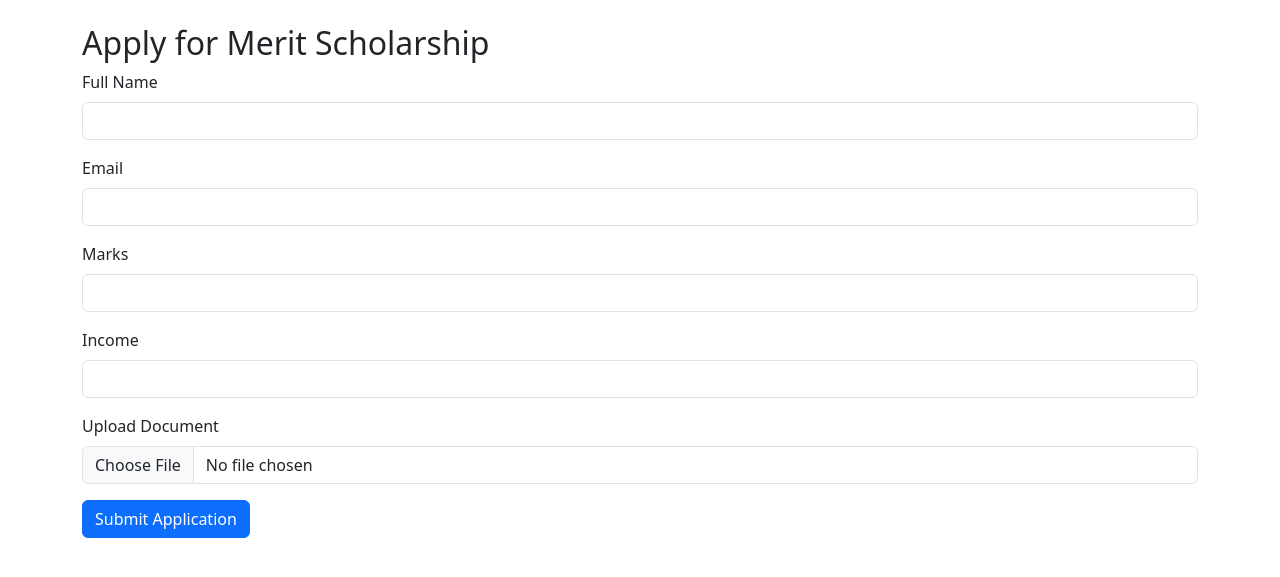
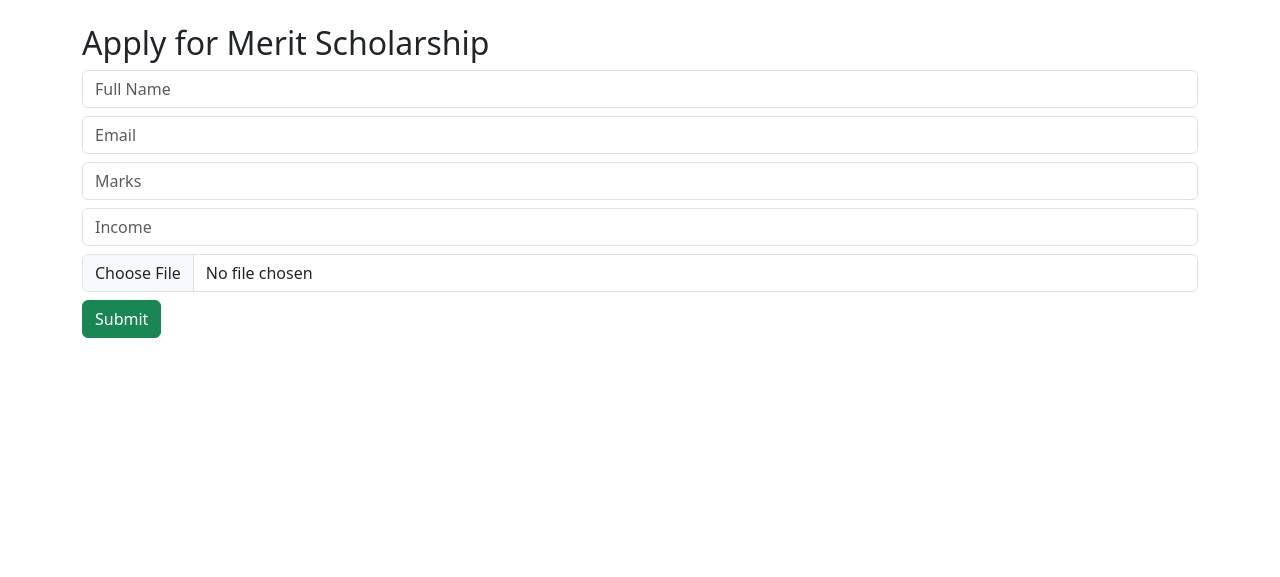
Before and after one commit to likhithar01/student_scholarship_portal, a Django app: page /apply/1/ in a window 1280 px wide. Shown: the part 56-633 px from the top of the page. Run offline with Django 5.2, Linux system fonts and the light colour scheme; a user stored in the database is signed in; data comes from the database, SQL or seed files in the repository.

Commit message:
update the changes

```diff
--- a/core/settings.py
+++ b/core/settings.py
@@ -122,3 +122,4 @@ MEDIA_URL = '/media/'
 MEDIA_ROOT = BASE_DIR / 'media'
 
 LOGIN_URL = '/login/'
+EMAIL_BACKEND = 'django.core.mail.backends.console.EmailBackend'
--- a/scholarships/models.py
+++ b/scholarships/models.py
@@ -6,6 +6,8 @@ class Scholarship(models.Model):
     title = models.CharField(max_length=200)
     description = models.TextField()
     eligibility = models.CharField(max_length=200)
+    min_marks = models.IntegerField(default=0)
+    max_income = models.IntegerField(default=1000000)
     deadline = models.DateField()
 
     def __str__(self):
@@ -30,6 +32,3 @@ class Application(models.Model):
 
     status = models.CharField(max_length=10, choices=STATUS_CHOICES, default='Pending')
     applied_on = models.DateTimeField(auto_now_add=True)
-
-    def __str__(self):
-        return f"{self.full_name} - {self.scholarship.title}"
--- a/scholarships/templates/apply.html
+++ b/scholarships/templates/apply.html
@@ -1,44 +1,23 @@
 {% extends 'base.html' %}
-
 {% block content %}
 
 <h2>Apply for {{ scholarship.title }}</h2>
 
 {% if error %}
-<div class="alert alert-danger" role="alert">{{ error }}</div>
+<div class="alert alert-danger">{{ error }}</div>
 {% endif %}
 
 <form method="POST" enctype="multipart/form-data">
+    {% csrf_token %}
 
-{% csrf_token %}
+    <input type="text" name="full_name" placeholder="Full Name" class="form-control mb-2" required>
+    <input type="email" name="email" placeholder="Email" class="form-control mb-2" required>
+    <input type="number" name="marks" placeholder="Marks" class="form-control mb-2" required>
+    <input type="number" name="income" placeholder="Income" class="form-control mb-2" required>
 
-<div class="mb-3">
-    <label for="id_full_name" class="form-label">Full Name</label>
-    <input type="text" id="id_full_name" name="full_name" class="form-control" required>
-</div>
+    <input type="file" name="document" class="form-control mb-2" required>
 
-<div class="mb-3">
-    <label for="id_email" class="form-label">Email</label>
-    <input type="email" id="id_email" name="email" class="form-control" required>
-</div>
-
-<div class="mb-3">
-    <label for="id_marks" class="form-label">Marks</label>
-    <input type="number" id="id_marks" name="marks" class="form-control" required>
-</div>
-
-<div class="mb-3">
-    <label for="id_income" class="form-label">Income</label>
-    <input type="number" id="id_income" name="income" class="form-control" required>
-</div>
-
-<div class="mb-3">
-    <label for="id_document" class="form-label">Upload Document</label>
-    <input type="file" id="id_document" name="document" class="form-control" required>
-</div>
-
-<button class="btn btn-primary">Submit Application</button>
-
+    <button class="btn btn-success">Submit</button>
 </form>
 
 {% endblock %}
--- a/scholarships/views.py
+++ b/scholarships/views.py
@@ -1,19 +1,17 @@
 from django.shortcuts import render, redirect
 from .models import Scholarship, Application
 from django.contrib.auth.decorators import login_required
+from django.core.mail import send_mail
 
 
 def home(request):
-    return render(request, 'home.html')
+    query = request.GET.get('q')
+    scholarships = Scholarship.objects.all()
 
+    if query:
+        scholarships = scholarships.filter(title__icontains=query)
 
-def scholarships(request):
-    query = request.GET.get('q', '')
-    if query:
-        scholarships_list = Scholarship.objects.filter(title__icontains=query)
-    else:
-        scholarships_list = Scholarship.objects.all()
-    return render(request, 'scholarships.html', {'scholarships': scholarships_list})
+    return render(request, 'home.html', {'scholarships': scholarships})
 
 
 @login_required
@@ -21,27 +19,37 @@ def apply(request, id):
     scholarship = Scholarship.objects.get(id=id)
 
     if request.method == 'POST':
-        full_name = request.POST.get('full_name', '').strip()
-        email = request.POST.get('email', '').strip()
-        marks = request.POST.get('marks')
-        income = request.POST.get('income')
-        document = request.FILES.get('document')
+        marks = int(request.POST['marks'])
+        income = int(request.POST['income'])
 
-        if not all([full_name, email, marks, income, document]):
+        # Eligibility check
+        eligible = marks >= scholarship.min_marks and income <= scholarship.max_income
+
+        if not eligible:
             return render(request, 'apply.html', {
                 'scholarship': scholarship,
-                'error': 'All fields are required.',
+                'error': 'You are not eligible for this scholarship'
             })
 
         Application.objects.create(
             user=request.user,
             scholarship=scholarship,
-            full_name=full_name,
-            email=email,
-            marks=int(marks),
-            income=int(income),
-            document=document
+            full_name=request.POST['full_name'],
+            email=request.POST['email'],
+            marks=marks,
+            income=income,
+            document=request.FILES['document']
         )
+
+        # Email (console for now)
+        send_mail(
+            'Application Submitted',
+            'Your scholarship application was submitted successfully.',
+            'from@example.com',
+            [request.POST['email']],
+            fail_silently=True,
+        )
+
         return redirect('dashboard')
 
     return render(request, 'apply.html', {'scholarship': scholarship})
```
Also changed, not shown: scholarships/templates/dashboard.html (+14 -17 lines), scholarships/templates/home.html (+7 -16 lines).
